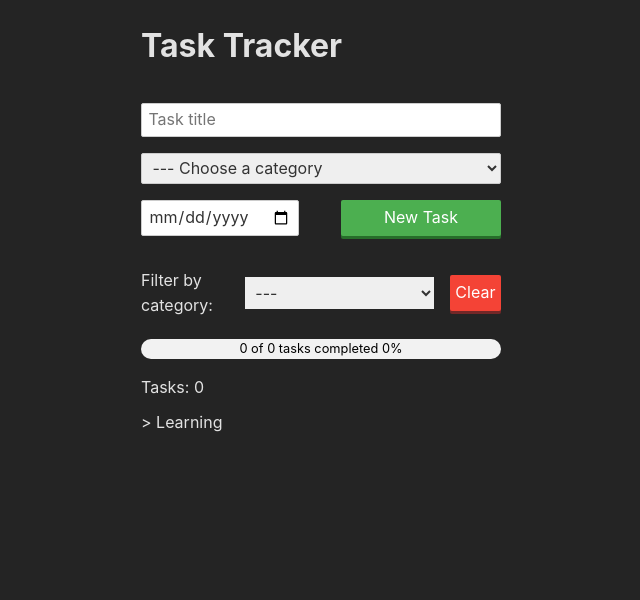
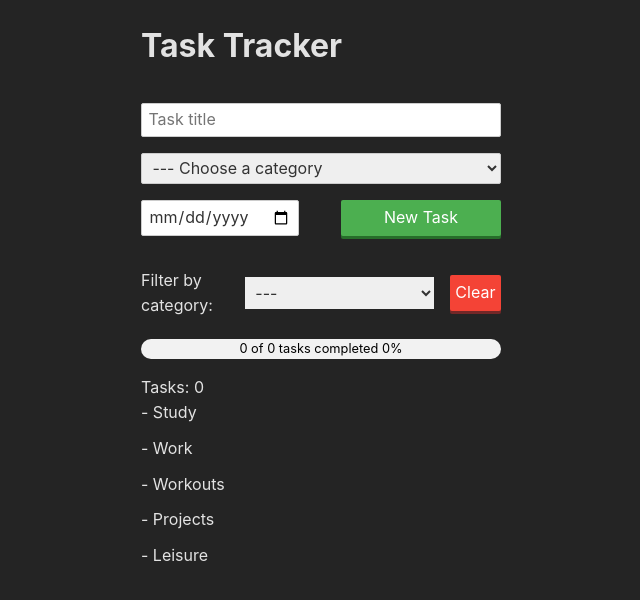
Before and after one commit to rodrigoronin/react-task-tracker, a React (Vite) app: page / in a window 1280 px wide. Shown: the top 600 px of the page, without its empty margins (319-959 px from the left). Built offline with nearby package versions, Linux system fonts and the light colour scheme.

Commit message:
feat: render tasks by group but uncategorized tasks not showing yet

```diff
--- a/src/App.tsx
+++ b/src/App.tsx
@@ -107,8 +107,11 @@ const App: React.FC = () => {
           className="category-filter"
         >
           <option value=""> --- </option>
-          <option value="learning">Learning</option>
-          <option value="project">Project</option>
+          <option value="Study">Study</option>
+          <option value="Work">Work</option>
+          <option value="Workouts">Workouts</option>
+          <option value="Projects">Projects</option>
+          <option value="Leisure">Leisure</option>
         </select>
         <button
           type="button"
--- a/src/components/TaskForm/TaskForm.tsx
+++ b/src/components/TaskForm/TaskForm.tsx
@@ -18,7 +18,16 @@ const TaskForm: React.FC<TaskFormProps> = ({ onAddTask }) => {
 
   const handleSubmit = (e: FormEvent): void => {
     e.preventDefault();
-    if (!newTask.title || !newTask.category || !newTask.dueDate) return;
+
+    if (!newTask.title) return;
+
+    if (!newTask.category) {
+      newTask.category = "uncategorized";
+    }
+
+    if (!newTask.dueDate) {
+      newTask.dueDate = new Date().toISOString().split("T")[0];
+    }
 
     onAddTask({
       title: newTask.title,
@@ -43,8 +52,11 @@ const TaskForm: React.FC<TaskFormProps> = ({ onAddTask }) => {
         className="category-input"
       >
         <option value=""> --- Choose a category </option>
-        <option value="learning">Learning</option>
-        <option value="project">Project</option>
+          <option value="Study">Study</option>
+          <option value="Work">Work</option>
+          <option value="Workouts">Workouts</option>
+          <option value="Projects">Projects</option>
+          <option value="Leisure">Leisure</option>
       </select>
       <div className="flex-row-container">
         <input
--- a/src/components/TaskList/TaskList.tsx
+++ b/src/components/TaskList/TaskList.tsx
@@ -16,10 +16,21 @@ const TaskList = (
     {getTasksList, toggleTaskCompletion, deleteTask}:
     {getTasksList: GetTasksList, toggleTaskCompletion: ToggleTaskCompletion, deleteTask: DeleteTask}
   ) => {
+
+  const categoriesList: string[] = ['Study', 'Work', 'Workouts', 'Projects', 'Leisure'];
+
+  const categoriesSet = new Set(getTasksList().map((task) => task.category));
+  const uniqueCategories = Array.from(categoriesSet);
+
   return (
+    <>
+      {categoriesList.map((category) => (
+        <>
+          <span>{`- ${category}`}</span>
+
           <ul className="task-list">
-      <span>{`> Learning`}</span>
-      {getTasksList().filter((task) => task.category === 'learning').map((task) => (
+            {getTasksList().filter((task) => task.category === category).map((task) => (
+              <>
                 <li key={task.id} className={`task-item ${task.complete ? "task-complete" : ""}`}>
                   <div className="task-details">
                     <input
@@ -28,15 +39,18 @@ const TaskList = (
                       onChange={() => toggleTaskCompletion(task.id)}
                     />
                     <span className="task-title">{task.title}</span>
-            <span className="task-category">{task.category}</span>
                     <span className="task-due-date">{task.dueDate}</span>
                     <button type="button" onClick={() => deleteTask(task.id)} className="delete-task">
                       Delete
                     </button>
                   </div>
                 </li>
+              </>
             ))}
           </ul>
+        </>
+      ))}
+    </>
   )
 }
 
```
Lines whose indentation alone changed are shown as unchanged.
